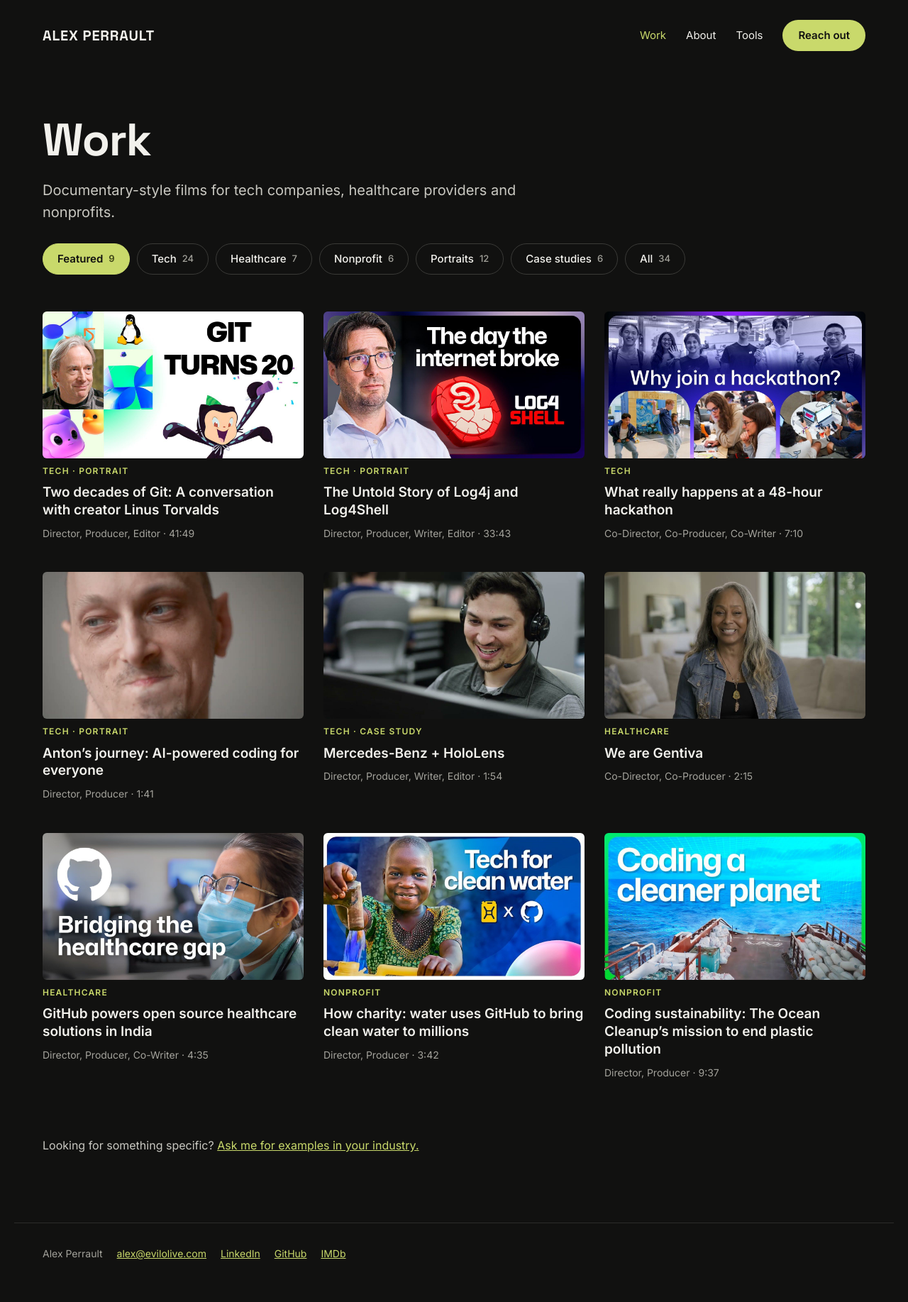
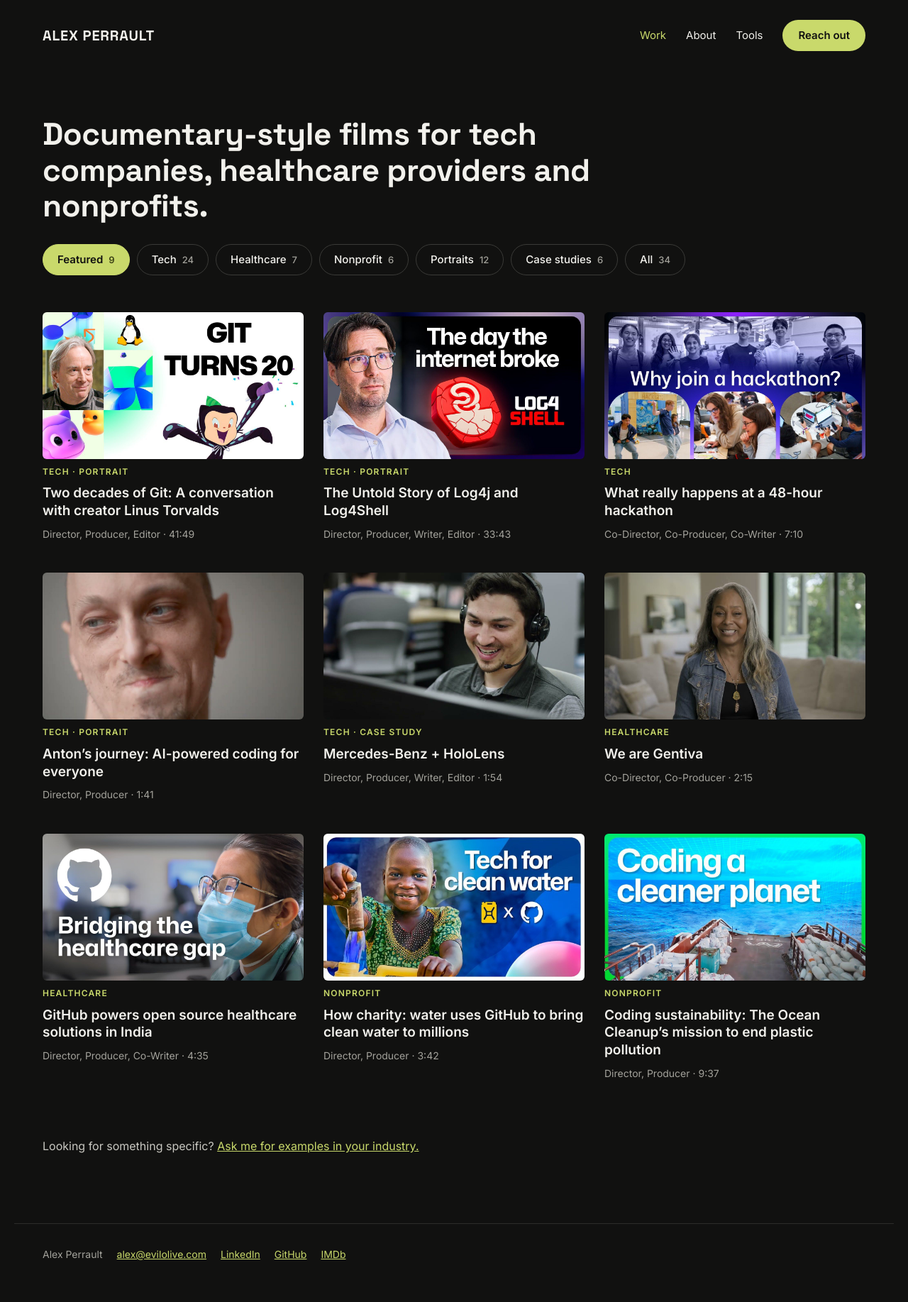
Before and after one commit to evillollive/evillollive.github.io, a Jekyll site: the page built from work/index.html, in a window 1280 px wide. Shown: the whole page at 71% size. Built offline with Jekyll 4.4.1, drawn with Linux system fonts in a browser that asks for light colours.

Commit message:
Work: drop the big heading, lead with the intro line
Co-Authored-By: Claude Opus 5.5 <noreply@anthropic.com>
Claude-Session: https://claude.ai/code/session_01UJbywNZyqkevWV4qp282DV

```diff
--- a/_layouts/work.html
+++ b/_layouts/work.html
@@ -9,8 +9,7 @@ layout: default
   {% assign films = site.films | where_exp: "f", "f.tags contains page.tab" | sort: "order" %}
 {% endif %}
 <section class="wrap page-head">
-  <h1 class="disp">Work</h1>
-  <p class="lede">{{ site.data.copy.work_intro }}</p>
+  <h1 class="page-statement">{{ site.data.copy.work_intro }}</h1>
   <nav class="tabs" aria-label="Show films by category">
     {% for t in site.data.tabs %}
       {% if t.name == "Featured" %}
--- a/assets/css/site.css
+++ b/assets/css/site.css
@@ -66,6 +66,7 @@ h2{font-family:var(--disp);font-size:32px;font-weight:700;letter-spacing:-.01em}
 /* work */
 .page-head{padding-top:64px;display:flex;flex-direction:column;gap:22px}
 .page-head h1{font-size:clamp(44px,6vw,64px)}
+.page-head .page-statement{font-family:var(--disp);font-size:clamp(30px,3.6vw,44px);line-height:1.15;font-weight:700;letter-spacing:-.01em;max-width:900px}
 .tabs{display:flex;flex-wrap:wrap;gap:10px;padding-top:6px}
 .tab{display:inline-flex;align-items:center;gap:8px;min-height:44px;padding:0 20px;border:1.5px solid var(--line2);border-radius:999px;color:var(--text);text-decoration:none;font-size:15px;font-weight:500}
 .tab:hover{border-color:var(--accent);color:var(--text)}
```
